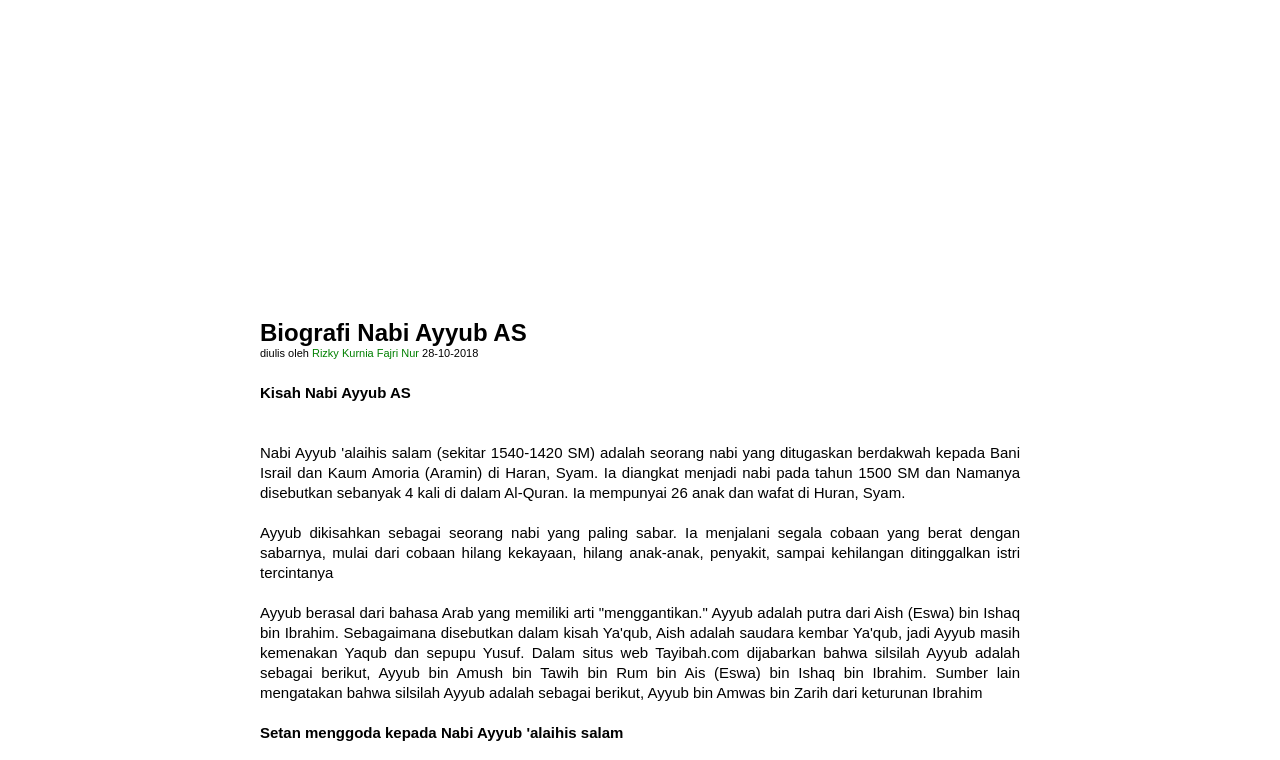
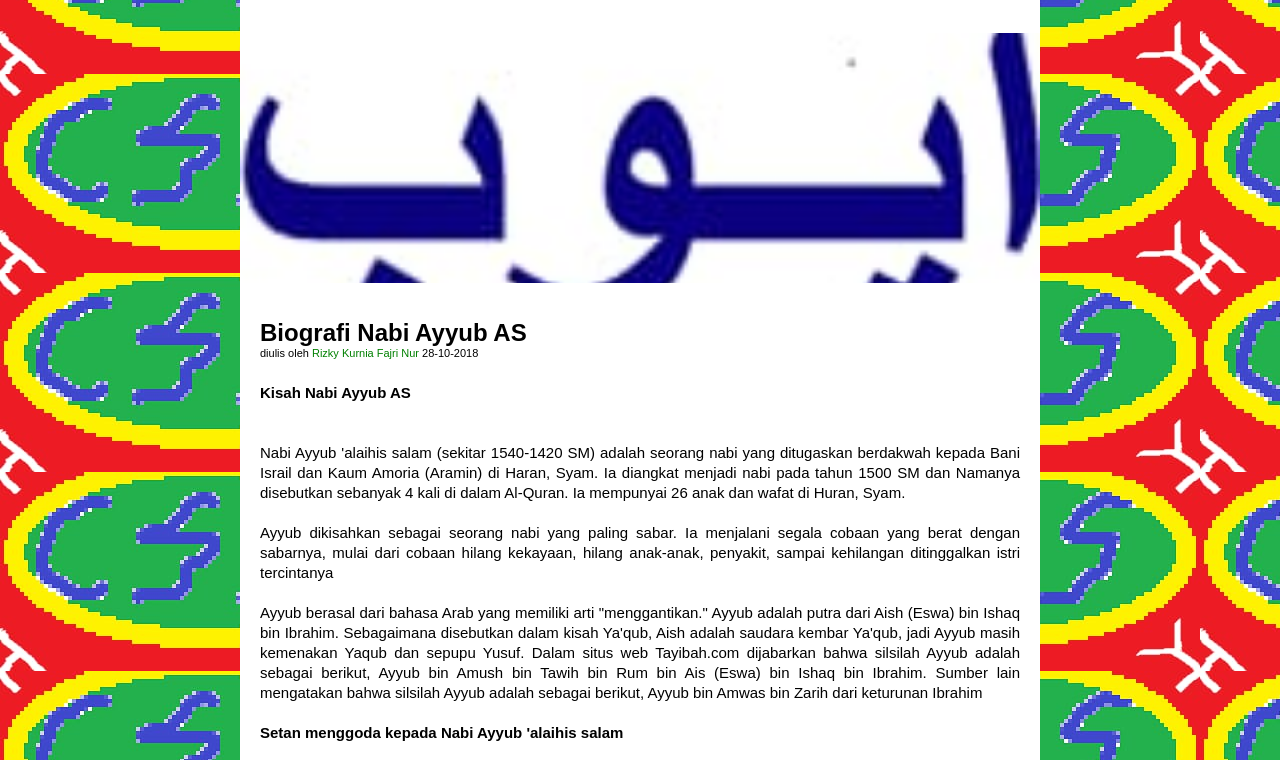
Before and after one commit to FajriBansal/UTS-1-Web, a plain HTML site: page index.html in a window 1280 px wide. Shown: the part 125-885 px from the top of the page. Drawn offline with Linux system fonts and the light colour scheme.

Commit message:
Adding Message

```diff
--- a/style.css
+++ b/style.css
@@ -1,6 +1,6 @@
 body {
 	font: 16px /20px arial, san-serif;
-	background-image: url(b2.png)
+	background-image: url(css.png)
 }
 .container{
 	margin: auto;
```
Also changed, not shown: b.png (added), css.png (added).
